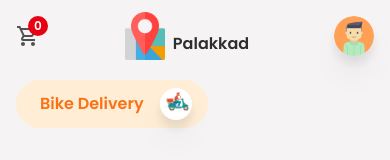
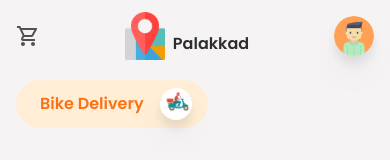
Before and after one commit to vipinsuju/restaurant-app, a React (Create React App) app: page / in a window 390 px wide. Shown: the top 160 px of the page. Built offline with nearby package versions, Linux system fonts and the light colour scheme; no server answers; the database is empty.

Commit message:
Added Cart length Mobile view

```diff
--- a/src/components/Header.jsx
+++ b/src/components/Header.jsx
@@ -134,11 +134,14 @@ const Header = () => {
           onClick={showCart}
         >
           <MdOutlineShoppingCart className="text-textColor text-2xl cursor-pointer " />
-          <div className="absolute -top-2 -right-2 w-5 h-5 rounded-full bg-cartNumBg flex items-center justify-center">
-            <p className="text-xs text-white font-semibold">
-              {cartItems.length}
-            </p>
-          </div>
+          {cartItems.length>0?(
+              <div className=" absolute -top-2 -right-2 w-5 h-5 rounded-full bg-cartNumBg flex items-center justify-center">
+              <p className="text-xs text-white font-semibold">
+
+                {cartItems.length}
+              </p>
+            </div>
+            ):""}
         </div>
 
         <Link to={"/"} className="flex items-center gap-2 ">
```
